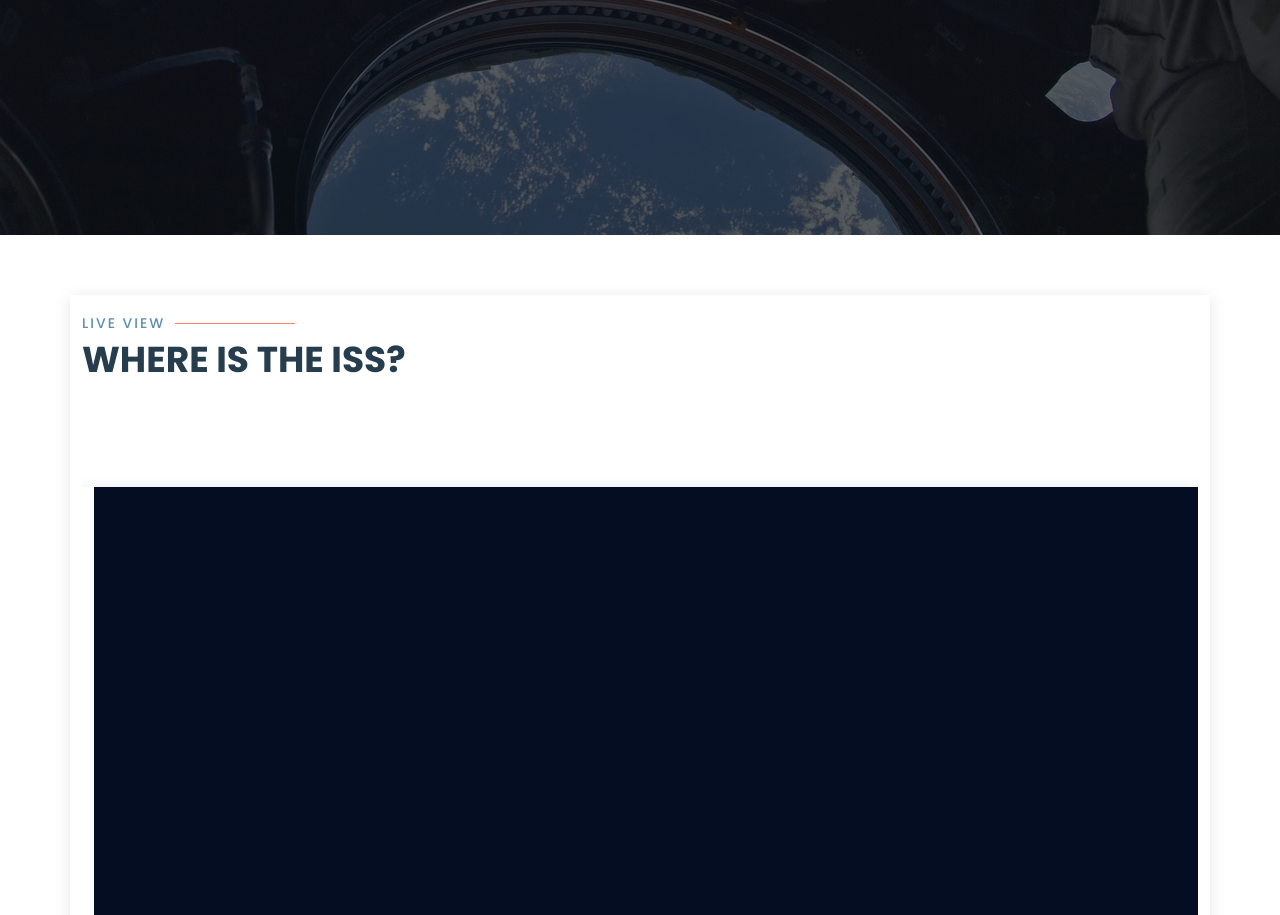
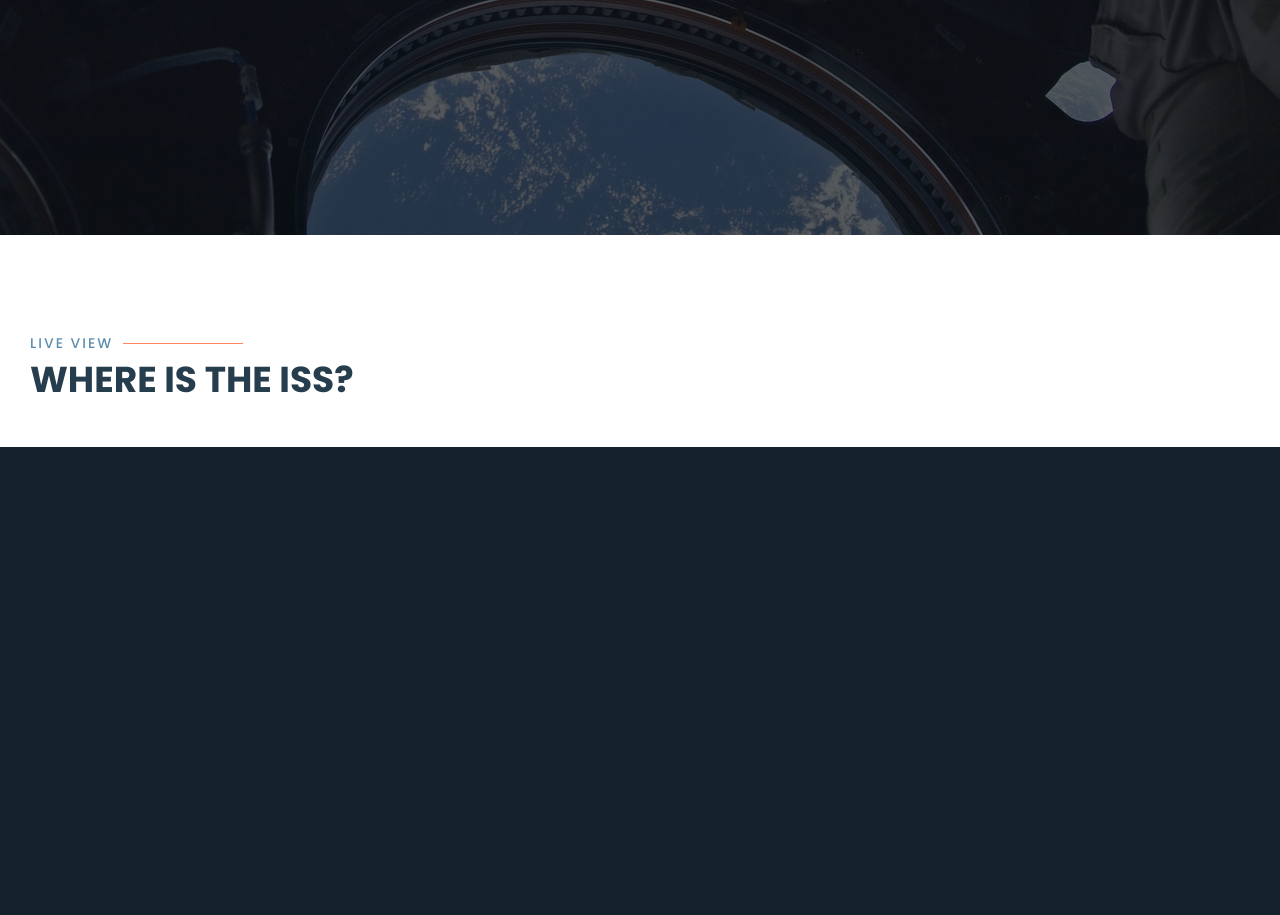
Before and after one commit to JanisGitHubb/ISS-Explorer, a website built with Vite: page SatSimR/index.html in a window 1280 px wide. Shown: the part 565-1480 px from the top of the page. Built offline with nearby package versions, Linux system fonts and the light colour scheme; no server answers; what three-globe would draw is missing.

Commit message:
simulācijas centrēšana

```diff
--- a/SatSimR/assets/css/style.css
+++ b/SatSimR/assets/css/style.css
@@ -528,8 +528,10 @@
 # Sections General
 --------------------------------------------------------------*/
 section {
+  /*padding: 60px 0;*/
   padding: 60px 0;
   overflow: hidden;
+
 }
 
 .section-bg {
--- a/SatSimR/index.html
+++ b/SatSimR/index.html
@@ -75,23 +75,23 @@
 
   <main id="main">
 
-    <!-- ======= Live View Section (AKA about)======= -->
+    <!-- ======= Live View Section (AKA about)======= class="container" data-aos="fade-up" - izņemts, lai iegūtu full width-->
 
-    <section id="about" class="about">
-      <div class="container" data-aos="fade-up">
-        <div class="section-title">
+    <section id="about" class="about" style="margin-right: 0px; width: 100%">
+      <div  style="width: 100%; padding: 0px; padding-left: 0px; margin-left: 0px; margin-right: 0px;">
+        <div class="section-title" style="padding-left: 30px; padding-top: 20px;">
           <br>
           <h2>Live View</h2>
           <p>Where is the ISS?</p>
         </div>
-        <section id="about" class="about">
-          <div class="container" data-aos="fade-up">
-            <div class="row">
+        <section id="about" class="about" style="padding-left: 0px; padding: 0px; margin-right: 0px;">
+          <div  style="padding-left: 0px;">
+            <div class="row" style="padding-left: 0px; padding-right: 0px;">
                 <!--3D GLOBE LIVE VIEW-->
                 <div id="script-container">
                   <script type="module" src="./main.js" defer></script>
                 </div>
-              <div class="col-lg-12 pt-3 pt-lg-0 content">
+              <div class="col-lg-12 pt-3 pt-lg-0 content" style="padding-left: 30px;">
                 <br>
                 <h3>How to navigate</h3>
                 <br>
--- a/SatSimR/main.js
+++ b/SatSimR/main.js
@@ -62,8 +62,8 @@
 
   var ambientLight = new THREE.AmbientLight(0xbbbbbb, 0.3)
   scene.add(ambientLight)
-  scene.background = new THREE.Color(0x040d21);
-  //0x15222b
+  scene.background = new THREE.Color(0x15222b);
+  //0x15222b EEEEEE 040d21
 
   camera = new THREE.PerspectiveCamera();
   //camera.aspect = width/height;
@@ -73,11 +73,11 @@
   dLight.position.set(-800, 2000, 400);
   camera.add(dLight);
 
-  var dLight1 = new THREE.DirectionalLight(0x7982f6, 1);
+  var dLight1 = new THREE.DirectionalLight(0xc7caf2, 1); //7982f6
   dLight1.position.set(-200, 500, 200);
   camera.add(dLight1);
 
-  var dLight2 = new THREE.PointLight(0x8566cc, 0.5);
+  var dLight2 = new THREE.PointLight(0x948ea3, 0.5); //8566cc
   dLight2.position.set(-200, 500, 200);
   camera.add(dLight2);
 
@@ -113,11 +113,14 @@
   .hexPolygonsData(countries.features)
   .hexPolygonResolution(3)
   .hexPolygonMargin(0.3)
+  .hexPolygonColor(0x15222b)
 
   const globeMaterial = Globe.globeMaterial();
-  globeMaterial.color = new THREE.Color(0x0b1e6e);
-  globeMaterial.emissive = new THREE.Color(0x07144a);
-  globeMaterial.shininess = 0.7;
+  globeMaterial.color = new THREE.Color(0x15222b);
+  //0x15222b 0x0b1e6e
+  globeMaterial.emissive = new THREE.Color(0x0f181f);
+  //0x07144a
+  globeMaterial.shininess = 0.2;
 
   scene.add(Globe);
 }
```
